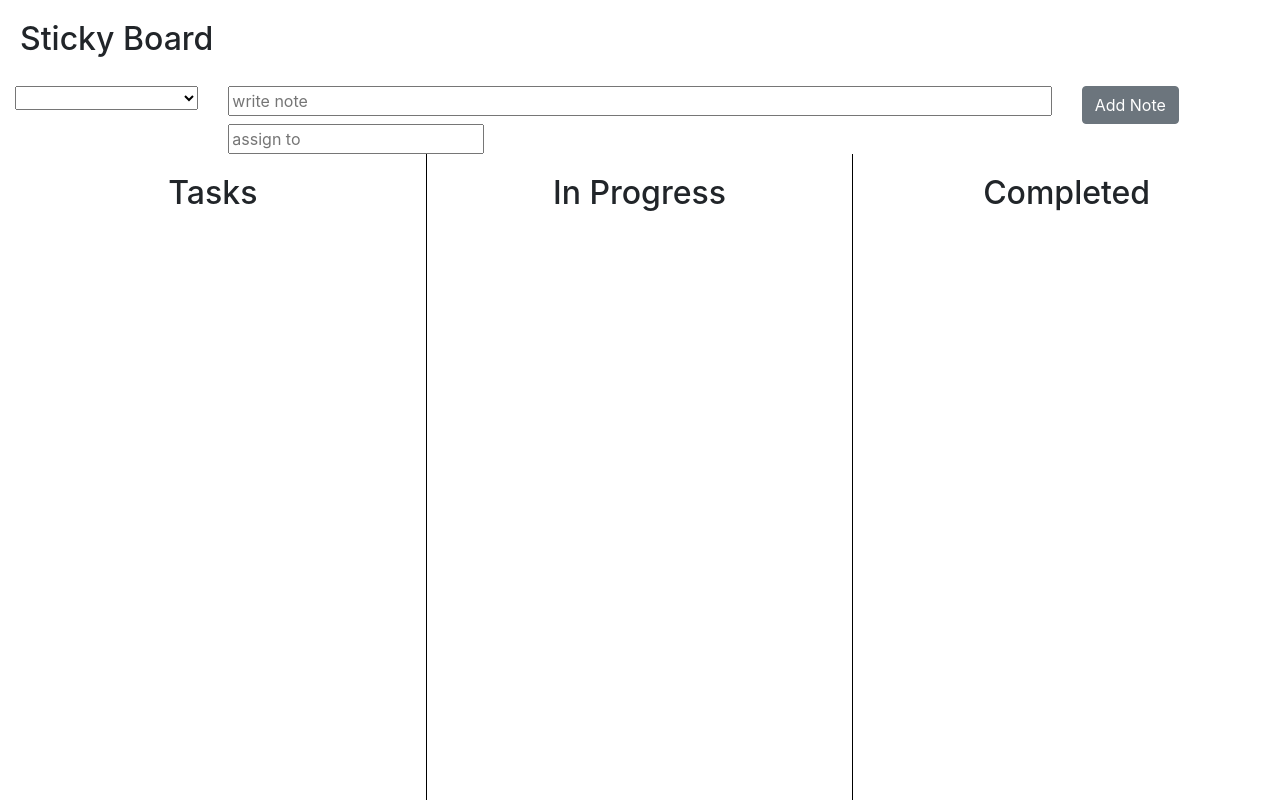
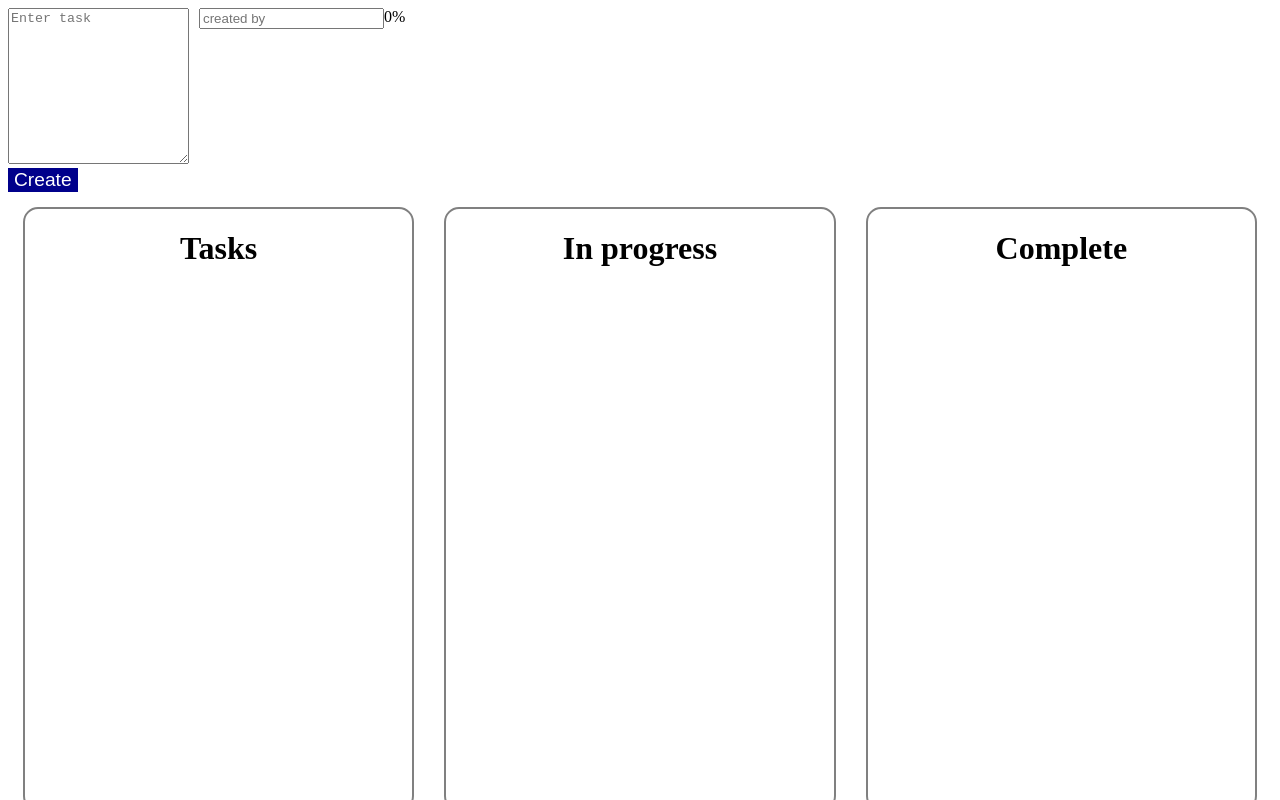
Before and after one commit to Adam-Arezza/sticky-board, a Vue app: page / in a window 1280 px wide. Shown: the top 800 px of the page. Built offline with nearby package versions, Linux system fonts and the light colour scheme.

Commit message:
Rebuilt stickyboard with drag and drop functionality

```diff
--- a/package.json
+++ b/package.json
@@ -6,12 +6,11 @@
     "serve": "vue-cli-service serve",
     "build": "vue-cli-service build",
     "electron:build": "vue-cli-service electron:build",
-    "electron:serve": "vue-cli-service electron:serve",
+    "start": "vue-cli-service electron:serve",
     "postinstall": "electron-builder install-app-deps",
     "postuninstall": "electron-builder install-app-deps"
   },
   "dependencies": {
-    "bootstrap-vue": "^2.0.0-rc.11",
     "vue": "^2.5.22"
   },
   "devDependencies": {
--- a/src/App.vue
+++ b/src/App.vue
@@ -1,174 +1,43 @@
 <template>
   <div id="app">
-    <h2>Sticky Board</h2>
-    <div id="stickyBoard">
-      <div class="container-fluid">
-        <div class="row align-items-start">
-          <div class="col-md-2">
-            <select v-model="selectedColour">
-              <option v-for="(colour, index) in colours" :key="index">{{colour}}</option>
-            </select>
-          </div>
-          <div class="col-md-8">
-            <input id="noteInput" v-model="task" type="text" placeholder="write note">
-          </div>
-          <div class="col-md-2">
-            <b-button id="addBtn" size="md" @click="addSticky">Add Note</b-button>
-          </div>
-        </div>
-        <div class="row">
-          <div class="owner col-md-3 offset-md-2">
-            <input id="ownerName" v-model="owner" type="text" placeholder="assign to">
-          </div>
-        </div>
-      </div>
-      <div id="board" class="row no-gutters">
-        <div id="newNotes" class="col-sm-4">
-          <h2>Tasks</h2>
-          <sticky-note
-            v-for="(note, index) in this.newNotes"
-            :key="index"
-            :task="note.task"
-            :owner="note.owner"
-            :colour="note.colour"
-            @deleteNote="removeSticky(index,note)"
-            @moveNote="moveSticky(index,note)"
-            @assign="assignOwner"
-          ></sticky-note>
-        </div>
-        <div id="inProgress" class="col-sm-4">
-          <h2>In Progress</h2>
-          <sticky-note
-            v-for="(note, index) in this.inProgress"
-            :key="index"
-            :task="note.task"
-            :owner="note.owner"
-            :colour="note.colour"
-            @deleteNote="removeSticky(index,note)"
-            @moveNote="moveSticky(index,note)"
-            @assign="assignOwner"
-          ></sticky-note>
-        </div>
-        <div id="completed" class="col-sm-4">
-          <h2>Completed</h2>
-          <sticky-note
-            v-for="(note, index) in this.complete"
-            :key="index"
-            :task="note.task"
-            :owner="note.owner"
-            :colour="note.colour"
-            @deleteNote="removeSticky(index,note)"
-            @moveNote="moveSticky(index,note)"
-            @assign="assignOwner"
-          ></sticky-note>
-        </div>
-      </div>
-    </div>
+    <InputHeader v-on:createSticky="createSticky" v-bind:stickies="stickies" v-bind:columns="columns"></InputHeader>
+    <StickyBoard v-bind:stickies="stickies" v-bind:columns="columns" v-on:transfer="moveSticky"></StickyBoard>
   </div>
 </template>
 
 <script>
-import stickyNote from "./components/sticky-note.vue";
+import InputHeader from "./components/InputHeader";
+import StickyBoard from "./components/StickyBoard";
 
 export default {
-  components: { stickyNote },
+  components: { InputHeader, StickyBoard },
   data() {
     return {
-      task: "",
-      owner: "",
-      newNotes: [],
-      inProgress: [],
-      complete: [],
-      selectedColour: "",
-      colours: ["red", "lightblue", "lightgreen", "yellow", "purple"]
+      stickies: [],
+      columns: ["Tasks", "In progress", "Complete"],
+      count: 0
     };
   },
   methods: {
-    addSticky() {
-      if (!this.task) {
-        return alert("First add a note");
-      }
-      this.newNotes.push({ task: this.task, owner: this.owner , colour: this.selectedColour});
-      (this.task = ""), (this.owner = ""), (this.selectedColour = "");
-      this.saveStickys();
+    createSticky(content, created, date) {
+      this.stickies.push({
+        stickyId: "S" + (this.count + 1),
+        content: content,
+        column: "Tasks",
+        createdBy: created,
+        date: date
+      });
+      this.count++;
     },
-    removeSticky(index, note) {
-      if (this.newNotes.includes(note)) {
-        this.newNotes.splice(index, 1);
-        this.saveStickys();
-      }
-      if (this.inProgress.includes(note)) {
-        this.inProgress.splice(index, 1);
-        this.saveStickys();
-      }
-      if (this.complete.includes(note)) {
-        this.complete.splice(index, 1);
-        this.saveStickys();
-      }
-    },
-    moveSticky(index, note) {
-      if (this.newNotes.includes(note)) {
-        this.inProgress.push(note);
-        this.newNotes.splice(index, 1);
-        this.saveStickys();
-        return;
-      }
-      if (this.inProgress.includes(note)) {
-        this.complete.push(note);
-        this.inProgress.splice(index, 1);
-        this.saveStickys();
-        return;
-      }
-    },
-    assignOwner(noteProps) {
-      console.log(noteProps);
-      var allNotes = [this.newNotes, this.inProgress, this.complete];
-      allNotes.forEach(stickyGroup => {
-        stickyGroup.forEach(element => {
-          if (element.task == noteProps[1]) {
-            element.owner = noteProps[0];
-          }
-        });
-      });
-      this.saveStickys();
-    },
-    saveStickys() {
-      var stickyData = {
-        newNotes: this.newNotes,
-        inProgress: this.inProgress,
-        complete: this.complete
-      };
-      localStorage.setItem("stickys", JSON.stringify(stickyData));
-    }
-  },
-  created: function() {
-    if (localStorage.getItem("stickys")) {
-      var stickys = JSON.parse(localStorage.getItem("stickys"));
-      this.newNotes = stickys.newNotes;
-      this.inProgress = stickys.inProgress;
-      this.complete = stickys.complete;
+    moveSticky(data, col) {
+      let noteObj = JSON.parse(data);
+      let moveNote = this.stickies.find(s => s.stickyId == noteObj.stickyId);
+      let newCol = col;
+      moveNote.column = newCol;
     }
   }
 };
 </script>
 
 <style>
-#noteInput {
-  width: 100%;
-}
-#board {
-  min-height: 100vh;
-  text-align: center;
-}
-
-#newNotes,
-#inProgress {
-  border-right: 1px solid black;
-}
-h2 {
-  padding: 20px;
-}
-select {
-  width: 100%;
-}
 </style>
--- /dev/null
+++ b/src/components/Column.vue
@@ -0,0 +1,66 @@
+<template>
+  <div
+    class="column"
+    @dragover.prevent="dragOn"
+    @dragleave.prevent="dragLeave"
+    @drop.prevent="dropItem"
+  >
+    <h1>{{name}}</h1>
+    <StickyNote
+      v-for="(sticky, index) in stickies"
+      :key="index"
+      v-bind:note="sticky"
+      v-on:delete="deleteNote"
+    ></StickyNote>
+  </div>
+</template>
+
+<script>
+import StickyNote from "./sticky-note";
+
+export default {
+  components: { StickyNote },
+  props: {
+    name: String,
+    stickies: Array
+  },
+  methods: {
+    dropItem(e) {
+      let data = e.dataTransfer.getData("sticky")
+      if (e.target.className == "column") {
+        e.target.style.background = "white";
+        this.$emit('transfer', data, this.name)
+      }
+    },
+    dragOn(e) {
+      const column = e.target;
+      if (column.className == "column") {
+        column.style.background = "lightgrey";
+      }
+    },
+    dragLeave(e) {
+      const column = e.target;
+      if (column.className == "column") {
+        column.style.background = "white";
+      }
+    },
+    deleteNote(id) {
+      this.$emit("delete", id);
+    }
+  }
+};
+</script>
+
+<style scoped>
+.column {
+  display: flex;
+  flex-direction: column;
+  width: 33%;
+  margin: 15px;
+  border: grey solid 2px;
+  min-height: 600px;
+  text-align: center;
+  border-radius: 15px;
+  align-items: center;
+}
+</style>
--- /dev/null
+++ b/src/components/InputHeader.vue
@@ -0,0 +1,71 @@
+<template>
+  <div class="inputs">
+    <div>
+      <textarea class="stickyInput" placeholder="Enter task" v-model="task" />
+      <button class="createBtn" @click="createSticky">Create</button>
+    </div>
+    <div>
+      <input class="created-by" placeholder="created by" v-model="created"/>
+    </div>
+    <Progress v-bind:stickies="stickies" v-bind:columns="columns"></Progress>
+  </div>
+</template>
+
+<script>
+import Progress from './Progress'
+export default {
+  components: {Progress},
+  props: ["stickies", "columns"],
+  data() {
+    return {
+      task: "",
+      created: ""
+    };
+  },
+  methods: {
+    createSticky() {
+      if(!this.created) {
+        return alert("please input the task creator")
+      }
+      let date = new Date()
+      this.$emit("createSticky", this.task, this.created, date);
+      this.task = ""
+      this.created = ""
+    }
+  }
+};
+</script>
+
+<style scoped>
+.inputs {
+  display: flex;
+  flex-direction: row;
+  justify-content: flex-start;
+  align-items: flex-start;
+}
+.stickyInput {
+  max-height: 200px;
+  max-width: 300px;
+  min-height: 150px;
+  min-width: 150px;
+}
+.columnInput {
+  font-size: 1.2em;
+  margin: 20px;
+  justify-self: end;
+}
+.createBtn {
+  background: darkblue;
+  color: white;
+  border: none;
+  font-size: 1.2em;
+  display: block;
+}
+
+.createBtn:hover {
+  cursor: pointer;
+}
+.created-by {
+  margin-left: 10px;
+}
+</style>
--- /dev/null
+++ b/src/components/Progress.vue
@@ -0,0 +1,35 @@
+<template>
+  <div class="progress">{{percentComplete}}</div>
+</template>
+
+<script>
+export default {
+  props: ["stickies", "columns"],
+  computed: {
+    percentComplete() {
+      const completed = [];
+      this.stickies.forEach(sticky => {
+        if (sticky.column == this.columns[2]) {
+          completed.push(sticky);
+        }
+      });
+      let completeTasks = completed.length;
+      let total = this.stickies.length;
+      if (completeTasks < total && completed[0] != undefined) {
+        console.log("some amount is completed");
+        const percentage = (completeTasks / total).toPrecision(2);
+        return percentage * 100 + "%";
+      }
+      if (completeTasks == total && completed[0] != undefined) {
+        const percentage = (completeTasks / total).toPrecision(2);
+        return percentage * 100 + "%";
+      } else {
+        return 0 + "%";
+      }
+    }
+  }
+};
+</script>
+
+<style scoped>
+</style>
--- /dev/null
+++ b/src/components/StickyBoard.vue
@@ -0,0 +1,49 @@
+<template>
+  <div class="board">
+    <Column
+      v-for="(column, index) in columns"
+      :key="index"
+      v-bind:name="column"
+      v-bind:stickies="sortStickies(column)"
+      v-on:delete="deleteNote"
+      v-on:transfer="transferSticky"
+    ></Column>
+  </div>
+</template>
+
+<script>
+import Column from "./Column";
+
+export default {
+  components: { Column },
+  props: {
+    stickies: Array,
+    columns: Array
+  },
+  methods: {
+    sortStickies(col) {
+      let notes = [];
+      this.stickies.forEach(sticky => {
+        if (col == sticky.column) {
+          notes.push(sticky);
+        }
+      });
+      return notes;
+    },
+    deleteNote(id) {
+      let note = this.stickies.findIndex(sticky => sticky.stickyId == id);
+      this.stickies.splice(note, 1);
+    },
+    transferSticky(data, col) {
+      this.$emit('transfer', data, col)
+    }
+  }
+};
+</script>
+
+<style scoped>
+.board {
+  display: flex;
+  flex-direction: row;
+}
+</style>
--- a/src/components/sticky-note.vue
+++ b/src/components/sticky-note.vue
@@ -1,74 +1,43 @@
 <template>
-  <div ref="note" id="note" @dblclick="menu = !menu">
-    <p>{{task}}</p>
-    <p id="owner" v-if="owner">{{owner}}</p>
-    <div id="menu" v-if="menu">
-      <div v-if="!owner">
-        <button @click="assign">Sign</button>
-        <input v-model="newOwn" type="text" placeholder="assign to">
-      </div>
-      <b-button class="noteBtn" @click="deleteNote" size="sm">Delete sticky</b-button>
-      <b-button class="noteBtn" @click="moveNote" size="md">></b-button>
-    </div>
+  <div
+    v-bind:id="note.stickyId"
+    class="note"
+    draggable="true"
+    @dragstart="startDrag"
+    @dragover.stop
+  >
+    <p>{{note.content}}</p>
+    <p>created by: {{note.createdBy}}</p>
+    <button @click="deleteNote(note.stickyId)">Delete</button>
+    <p>create date: {{note.date}}</p>
   </div>
 </template>
 
 <script>
 export default {
   props: {
-    task: String,
-    owner: String,
-    colour: String
-  },
-  data() {
-    return {
-      menu: false,
-      assigned: false,
-      newOwn: ""
-    };
+    note: Object
   },
   methods: {
-    deleteNote() {
-      this.$emit("deleteNote");
+    startDrag(e) {
+      e.dataTransfer.setData("sticky", JSON.stringify(this.note));
     },
-    moveNote() {
-      this.$emit("moveNote");
-    },
-    assign() {
-      this.$emit("assign", [this.newOwn, this.task]);
-    }
-  },
-  mounted() {
-    if (this.colour) {
-      this.$refs.note.style.background = this.colour;
+    deleteNote(id) {
+      this.$emit("delete", id);
     }
   }
 };
 </script>
 
 <style>
-#note {
+.note {
   background: lightgoldenrodyellow;
-  max-width: 250px;
-  max-height: 250px;
-  min-height: 50px;
+  min-width: 50%;
+  max-width: 70%;
+  max-height: 300px;
+  min-height: 10%;
   margin: 15px;
   box-shadow: 4px 4px 2px grey;
   text-align: left;
 }
-p {
-  padding: 10px;
-}
-#menu {
-  padding: 10px;
-}
-#owner {
-  font-size: 12px;
-}
-#message {
-  padding: 10px;
-}
-.noteBtn {
-  margin: 10px;
-}
 </style>
--- a/src/main.js
+++ b/src/main.js
@@ -1,11 +1,5 @@
 import Vue from 'vue'
 import App from './App.vue'
-import BootstrapVue from 'bootstrap-vue'
-import 'bootstrap/dist/css/bootstrap.css'
-import 'bootstrap-vue/dist/bootstrap-vue.css'
-
-
-Vue.use(BootstrapVue)
 
 Vue.config.productionTip = false
 
```
Also changed, not shown: src/assets/icons8-material-rounded-icons-24.png (added), 1 other file (tests, documents, lock files or other folders).
